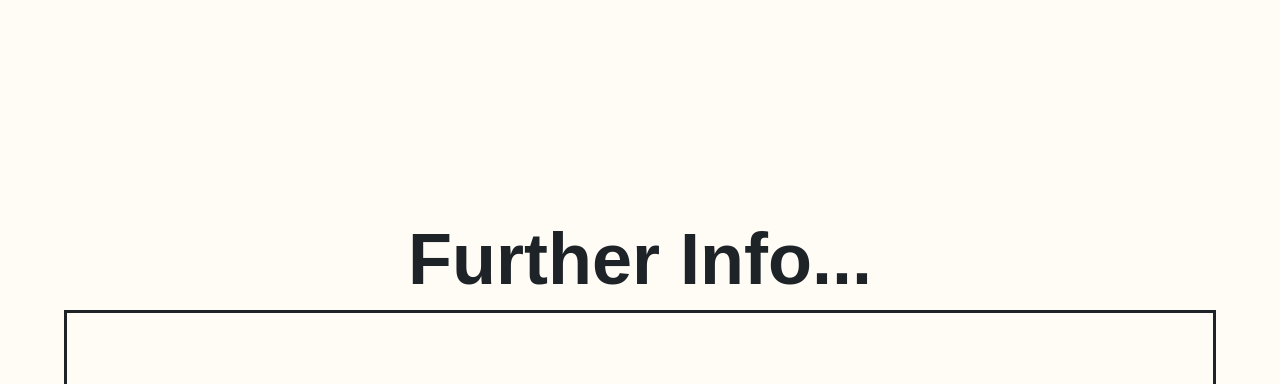
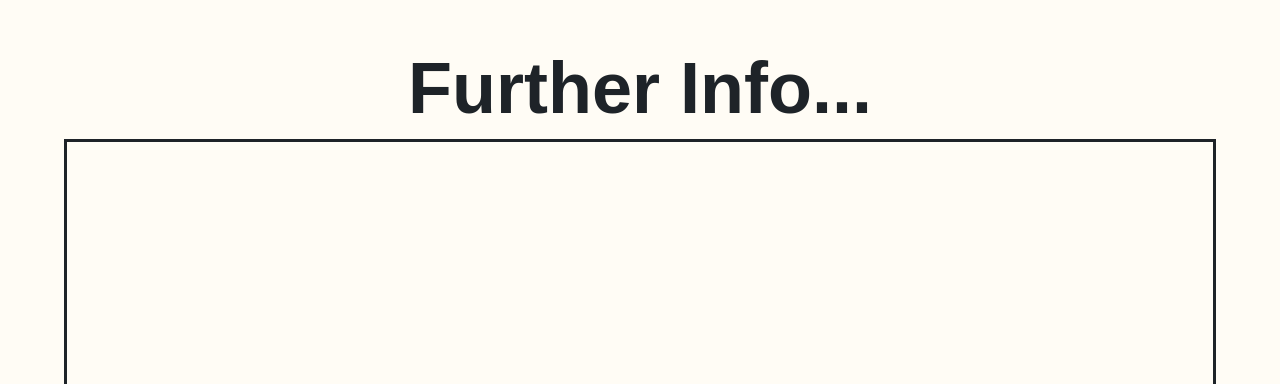
Before and after one commit to JSusak/AACAppSite, a React (Vite) app: page /watchin in a window 1280 px wide. Shown: the part 3295-3679 px from the top of the page. Built offline with nearby package versions, Linux system fonts and the light colour scheme.

Commit message:
refactor: remove catchy line from feature

```diff
--- a/src/pages/AppPages/components/AppFeature/AppFeature.tsx
+++ b/src/pages/AppPages/components/AppFeature/AppFeature.tsx
@@ -43,7 +43,6 @@ export const AppFeature = ({
   featureName,
   featureDescription,
   numericFacts,
-  catchyLine,
   isOnLeft,
   featureSteps,
   colourScheme,
@@ -52,7 +51,6 @@ export const AppFeature = ({
   featureName: string;
   featureDescription: string;
   numericFacts: string[];
-  catchyLine: string;
   isOnLeft: boolean;
   featureSteps: StepType[];
   colourScheme: appFeatureColourScheme;
@@ -122,16 +120,6 @@ export const AppFeature = ({
             featureSectionId={sectionId}
             colourScheme={colourScheme}
           />
-
-          <Heading
-            fontSize={"xl"}
-            mt="2rem"
-            textAlign={isOnLeft ? "left" : "right"}
-            color={colourScheme.accent}
-          >
-            {catchyLine}
-          </Heading>
-          <Divider borderColor={colourScheme.accent} />
         </Box>
       </Center>
     </motion.div>
```
